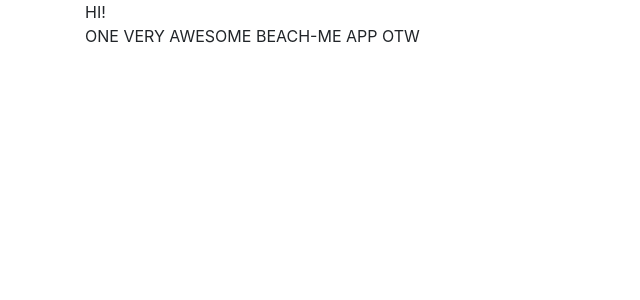
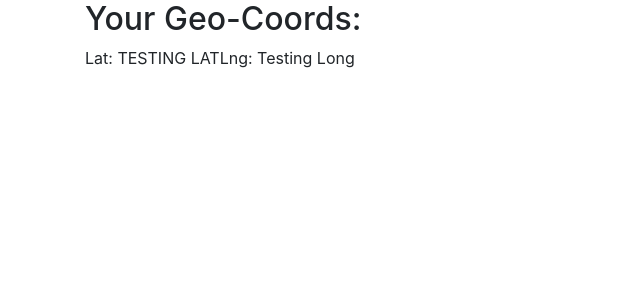
Before and after one commit to stall84/BEACH-ME-V2, a React (Create React App) app: page /forecaster in a window 1280 px wide. Shown: the top 300 px of the page, without its empty margins (0-640 px from the left). Built offline with nearby package versions, Linux system fonts and the light colour scheme; no server answers; what google-maps-react would draw is missing.

Commit message:
WORKED ON: Getting Redux system to work. got closer, but still only displaying the default initial state values

```diff
--- a/src/components/Forecaster.jsx
+++ b/src/components/Forecaster.jsx
@@ -1,4 +1,5 @@
 import React, { Component } from 'react';
+import { connect } from 'react-redux';
 
 
 class Forecaster extends Component {
@@ -12,9 +13,11 @@ class Forecaster extends Component {
 
         return (
             <div>
-                HI!
-                <br/>
-                ONE VERY AWESOME BEACH-ME APP OTW
+
+                <h2>Your Geo-Coords: </h2>
+                    <span>Lat: {this.props.latitude}</span>
+                    <span>Lng: {this.props.longitude}</span>
+
 
 
             </div>
@@ -22,4 +25,10 @@ class Forecaster extends Component {
     }
 }
 
-export default Forecaster;
+const mapStateToProps = (state) => {
+    return {
+        ...state
+    }
+}
+
+export default connect(mapStateToProps)(Forecaster);
--- a/src/components/LandingPage.jsx
+++ b/src/components/LandingPage.jsx
@@ -19,7 +19,11 @@ class LandingPage extends Component {
     componentDidMount () {
         if (navigator.geolocation) {
             navigator.geolocation.getCurrentPosition((position) => {
-             console.log(position)
+                this.props.addCoords({
+                    latitude: position.coords.latitude,
+                    longitude: position.coords.longitude
+                })
+             console.log(position.coords.latitude)
              // This method of pushing the user's lat/long into state is working during
              // initial tests. Things I've found online though make me think it's an async call
              // and might need some other proving logic other than the if statement at very beginning
@@ -60,13 +64,14 @@ class LandingPage extends Component {
 
 // Setting up React-Redux mappings (state/props)
 
-/*
+
+
 const mapDispatchToProps = (dispatch) => {
     return {
-        addCoords: () => {
-            return dispatch({ type: 'ADD_COORDS', payload: {state}})
+        addCoords: (payload) => {
+            return dispatch({ type: 'ADD_COORDS', payload })
         }
     }
 }
-*/
-export default LandingPage;
+
+export default connect(null, mapDispatchToProps) (LandingPage);
--- a/src/index.js
+++ b/src/index.js
@@ -11,14 +11,23 @@ import * as serviceWorker from './serviceWorker';
 // Initial Location of our Redux Store and Initial State
 
 const initialState = {
-  lat: 33.79,
-  lng: -84.35
+  latitude: 'TESTING LAT',
+  longitude: 'Testing Long'
 }
 
 
 const reducer = (state = initialState, action) => {
-  console.log(initialState)
-}
+  if (action.type === 'ADD_COORDS') {
+    return {
+      ...state,
+      latitude: action.payload.latitude,
+      longitude: action.payload.longitude
+    }
+
+    }
+    return state
+  }
+
 
 const store = createStore(reducer)
 
```
